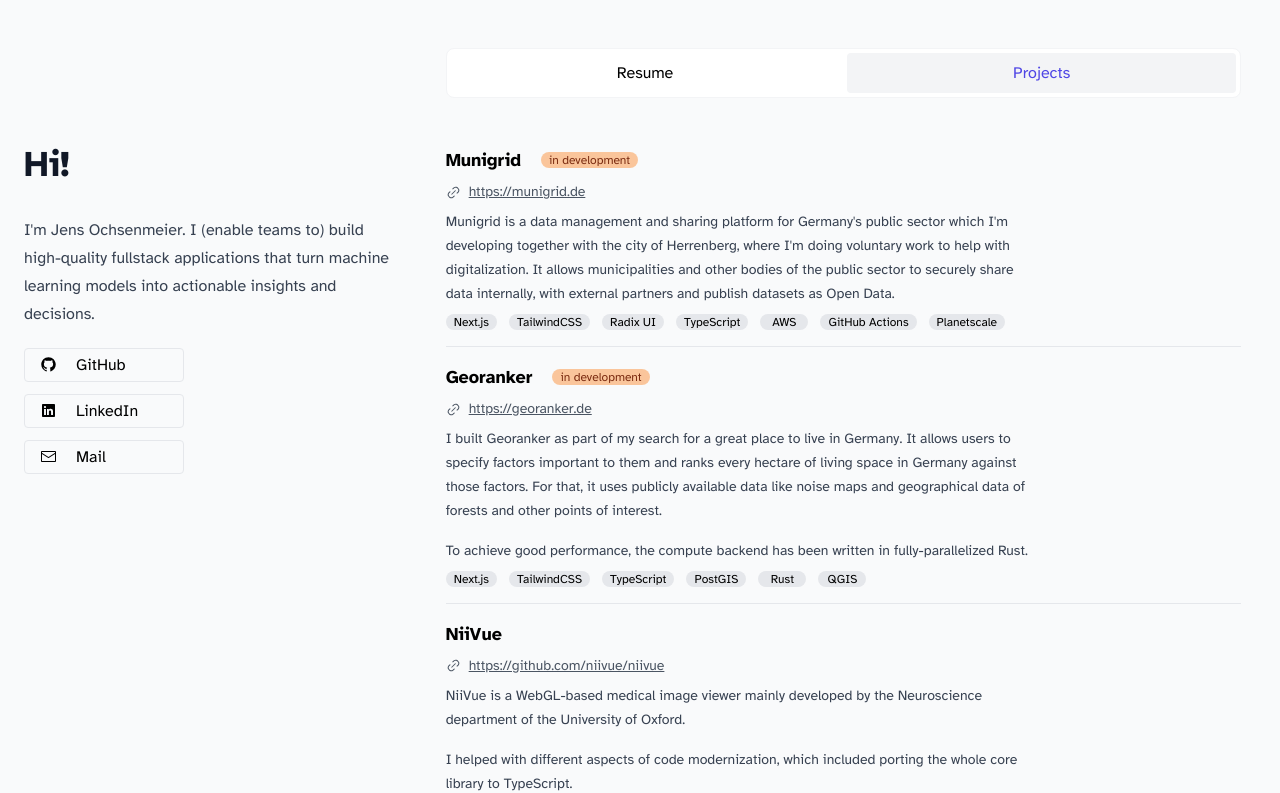
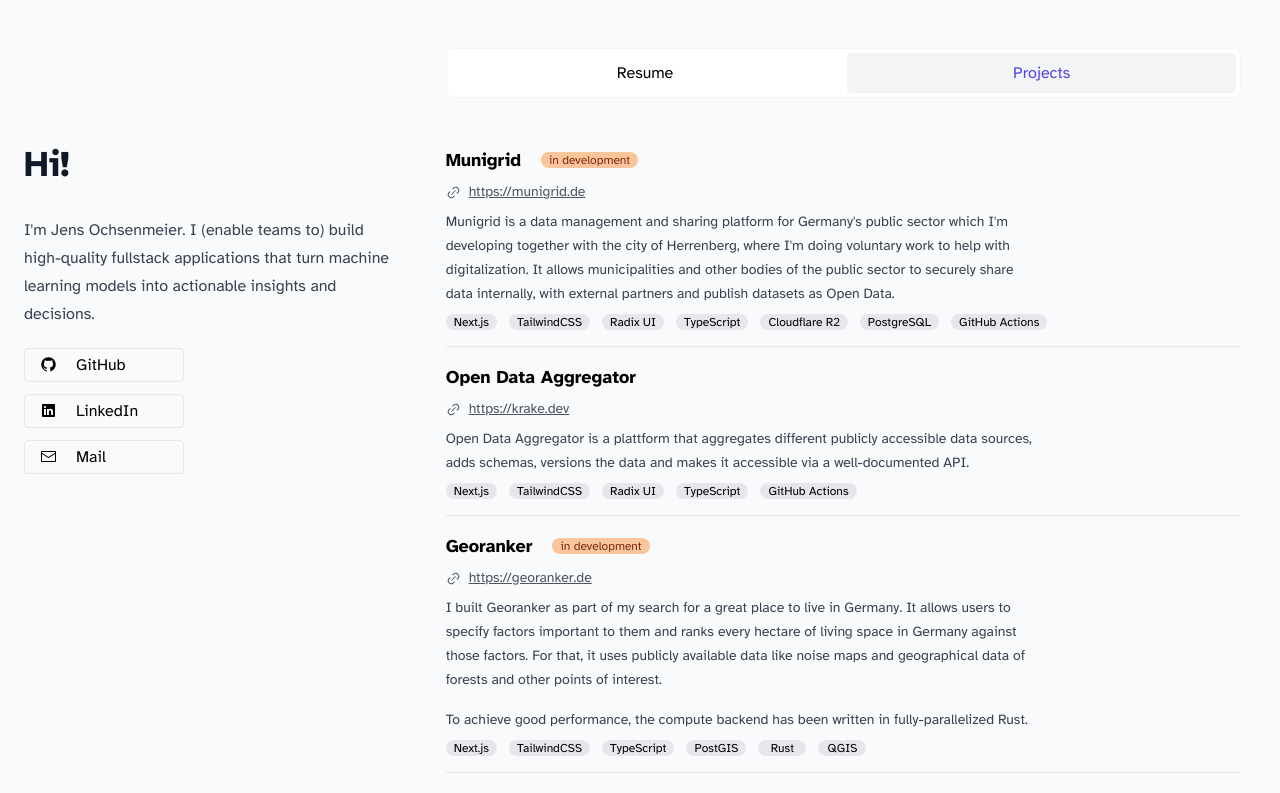
Before and after one commit to jens-ox/blog, a Next.js app: page /projects in a window 1280 px wide. Shown: the top 793 px of the page. Built offline with nearby package versions, Linux system fonts and the light colour scheme.

Commit message:
update project list

```diff
--- a/app/projects/page.tsx
+++ b/app/projects/page.tsx
@@ -29,10 +29,22 @@
       'TailwindCSS',
       'Radix UI',
       'TypeScript',
-      'AWS',
-      'GitHub Actions',
-      'Planetscale'
+      'Cloudflare R2',
+      'PostgreSQL',
+      'GitHub Actions'
     ]
+  },
+  {
+    title: 'Open Data Aggregator',
+    inDev: false,
+    link: 'https://krake.dev',
+    description: (
+      <>
+        Open Data Aggregator is a plattform that aggregates different publicly accessible data
+        sources, adds schemas, versions the data and makes it accessible via a well-documented API.
+      </>
+    ),
+    tools: ['Next.js', 'TailwindCSS', 'Radix UI', 'TypeScript', 'GitHub Actions']
   },
   {
     title: 'Georanker',
```
